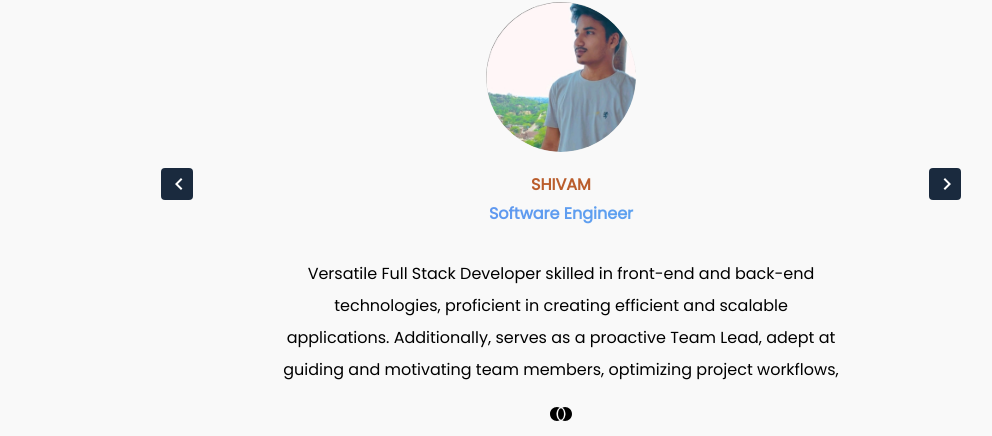
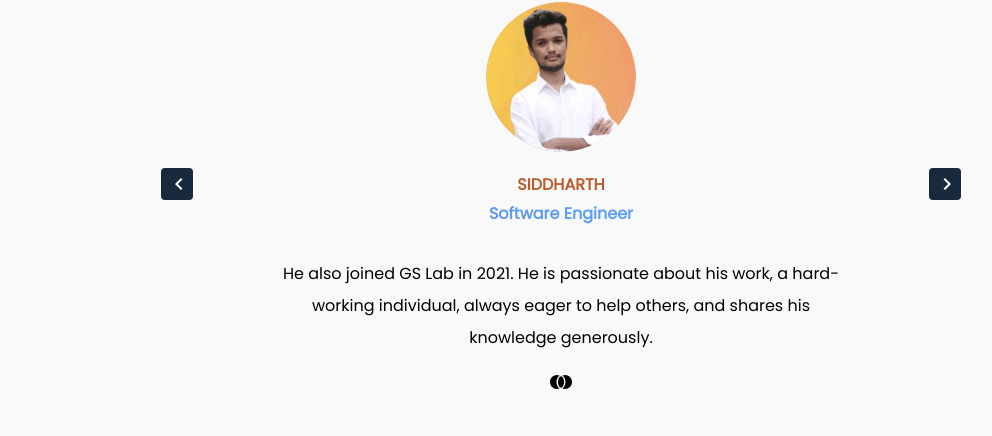
Before and after one commit to himanshujain-044/portfolio, a React (Create React App) app: page / in a window 1280 px wide. Shown: the part 4003-4439 px from the top of the page, without its empty margins (79-1071 px from the left). Built offline with nearby package versions, Linux system fonts and the light colour scheme.

Commit message:
fix: changes in teams mem section

```diff
--- a/public/index.html
+++ b/public/index.html
@@ -29,7 +29,7 @@
       type="text/css"
       href="https://fonts.googleapis.com/css?family=Poppins"
     />
-    <title>Himanshu Fortfolio</title>
+    <title>Himanshu's Fortfolio</title>
   </head>
   <body>
     <noscript>You need to enable JavaScript to run this app.</noscript>
--- a/src/data/team.js
+++ b/src/data/team.js
@@ -6,70 +6,79 @@ import shweta from "../assets/images/team/shweta.png";
 import ullasa from "../assets/images/team/ullasa.png";
 import vimala from "../assets/images/team/vimala.png";
 import dev from "../assets/images/team/dev.png";
+import muskan from "../assets/images/team/muskan.png";
 
 export const team = [
   {
     id: 1,
-    image: nitin,
-    name: "Nitin",
+    image: shweta,
+    name: "Shweta Moharil",
     title: "Software Engineer",
     quote:
-      "Dynamic team manager skilled in fostering a collaborative work environment, optimizing team performance, and driving project success. Works closely with a versatile full-stack developer, proficient in front-end and back-end technologies, ensuring efficient, scalable solutions and staying updated on industry best practices and emerging trends.",
+      "She was my first senior and later became a good friend. She is quite helpful, always keeping me informed about important company emails and providing invaluable assistance during our work.",
   },
   {
     id: 2,
+    image: nitin,
+    name: "Nitin Srivastava",
+    title: "Software Engineer",
+    quote:
+      "He is my college friend, and we graduated in the same year. We were fortunate to join the same company and be placed on the same team. He has been incredibly helpful, always ready to solve issues and support the team.",
+  },
+  {
+    id: 3,
     image: siddarth,
     name: "Siddharth",
     title: "Software Engineer",
     quote:
-      "Versatile full-stack developer with expertise in both front-end and back-end technologies, dedicated to delivering efficient, scalable solutions while staying updated on industry trends and best practices. Also serves as a proactive team lead, adept at guiding and motivating team members, optimizing project workflows, and ensuring successful project delivery.",
-  },
-  {
-    id: 3,
-    image: shivam,
-    name: "Shivam",
-    title: "Software Engineer",
-    quote:
-      "Versatile Full Stack Developer skilled in front-end and back-end technologies, proficient in creating efficient and scalable applications. Additionally, serves as a proactive Team Lead, adept at guiding and motivating team members, optimizing project workflows, and ensuring successful project delivery.",
+      "He also joined GS Lab in 2021. He is passionate about his work, a hard-working individual, always eager to help others, and shares his knowledge generously.",
   },
   {
     id: 4,
-    image: shweta,
-    name: "Shweta",
+    image: shivam,
+    name: "Shivam Singh",
     title: "Software Engineer",
     quote:
-      "Adaptable Full Stack Developer with proficiency in both front-end and back-end technologies. Committed to delivering robust and user-friendly applications, leveraging a deep understanding of development methodologies and programming languages to create efficient solutions.",
+      "He is also from my college, although our training focused on different stacks—he trained as a DevOps engineer while I trained as a backend developer. Despite this, he was always quite helpful and is a good person.",
   },
   {
     id: 5,
+    image: muskan,
+    name: "Muskan Varshney",
+    title: "Software Engineer",
+    quote:
+      "She is also from my college, though we don't have much interaction. She is always curious to learn new things and explore new technologies.",
+  },
+  {
+    id: 6,
     image: ullasa,
     name: "Ullasa",
     title: "Software Engineer",
     quote:
-      "Skilled Full Stack Developer with a comprehensive understanding of front-end and back-end technologies. Dedicated to crafting responsive and intuitive applications, combining technical expertise with a creative approach to deliver seamless user experiences and high-quality functionality.",
-  },
-  {
-    id: 6,
-    image: rahul,
-    name: "Rahul",
-    title: "Senior Software Engineer",
-    quote:
-      "Experienced Full Stack Developer proficient in a wide array of programming languages and frameworks. Committed to developing scalable and high-performance applications, with a keen eye for detail and a passion for innovation.",
+      "He is a DevOps engineer who joined the company the same year as I did. Although we haven't interacted much, he has always come across as a good person.",
   },
   {
     id: 7,
-    image: vimala,
-    name: "Vimala",
+    image: rahul,
+    name: "Rahul Labde",
     title: "Senior Software Engineer",
     quote:
-      "Innovative UX/UI Designer with a keen eye for detail and a passion for creating engaging and intuitive digital experiences. Proficient in user research, wireframing, and prototyping, dedicated to delivering visually appealing designs that seamlessly integrate with user needs and preferences.",
+      "He led the UI team when I joined the project. He is a great person who never pressured me for work and always treated me like his younger brother.",
   },
   {
     id: 8,
+    image: vimala,
+    name: "Vimala Siravi",
+    title: "Senior Software Engineer",
+    quote:
+      "She joined the project I was working on and became my manager. She is a helpful person who taught me a lot about technology and taking responsibility, enabling me to handle my current project independently.",
+  },
+  {
+    id: 9,
     image: dev,
     name: "Dev Kumar",
     title: "Senior Software Engineer",
     quote:
-      "Innovative UX/UI Designer with a keen eye for detail and a passion for creating engaging and intuitive digital experiences. Proficient in user research, wireframing, and prototyping, dedicated to delivering visually appealing designs that seamlessly integrate with user needs and preferences.",
+      "He is the tech lead of our team, a very dedicated and workaholic person. Always helpful to me on any topic, regardless of work. A good person and an excellent tech lead.",
   },
 ];
--- a/src/pages/LandingPage/ProjectForm/ProjectForm.jsx
+++ b/src/pages/LandingPage/ProjectForm/ProjectForm.jsx
@@ -95,7 +95,6 @@ const ProjectForm = () => {
       )
       .then(
         (response) => {
-          console.log(response);
           setIsLoading(false);
           setSnackbar({
             open: true,
@@ -104,12 +103,11 @@ const ProjectForm = () => {
           });
         },
         (err) => {
-          console.log(err);
           setIsLoading(false);
           setSnackbar({
             open: true,
-            message: "Something Went Wrong !",
-            type: "error",
+            message: "Your message has been sent, Thank You !",
+            type: "success",
           });
         }
       );
```
Also changed, not shown: src/assets/images/team/muskan.png (added), 1 other file (tests, documents, lock files or other folders).
